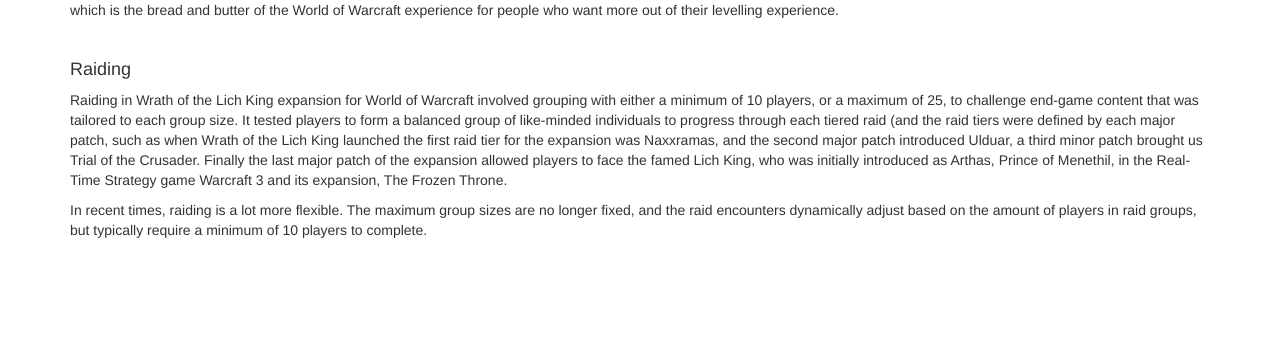
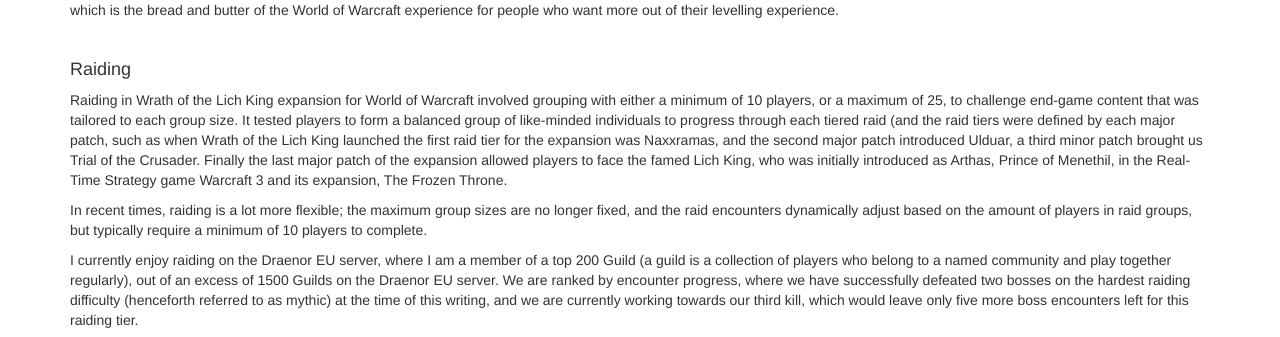
Before and after one commit to nikotrianta/triantafillou_niko_set09103_cw1, a Flask app: page /about in a window 1280 px wide. Shown: the part 1030-1367 px from the top of the page. Before the commit the page ends 1268 px from the top, so only its background shows below. Run offline with Flask 2, Linux system fonts and the light colour scheme; some libraries are stand-ins or nearby versions.

Commit message:
Add files via upload

```diff
--- a/source/templates/about.html
+++ b/source/templates/about.html
@@ -1,7 +1,7 @@
 {% extends "index.html" %} {% block content %}
 <h1>Welcome, Champion</h1>
 <h2>Assessment 1: World of Warcraft</h2>
-<img src="static/images/game-logo-wow.png" class="img-responsive center-block" style="width:50%" alt="Sonic Sega Logo">
+<img src="static/images/game-logo-wow.png" class="img-responsive center-block" style="width:50%" alt="WoW Logo">
 <h3>About</h3>
 <p class="lead">The purpose of this website is to showcase Jinja2, Python and Flask working in tandem to promote an online directory tailored to my gaming passions. My name is Niko, and this website will include information regarding the current state of the game according
     to my experience, alongside end-game dungeon overviews and the character profiles that I have dedicated my time to playing. </p><br>
@@ -17,5 +17,8 @@
     of like-minded individuals to progress through each tiered raid (and the raid tiers were defined by each major patch, such as when Wrath of the Lich King launched the first raid tier for the expansion was Naxxramas, and the second major patch introduced
     Ulduar, a third minor patch brought us Trial of the Crusader. Finally the last major patch of the expansion allowed players to face the famed Lich King, who was initially introduced as Arthas, Prince of Menethil, in the Real-Time Strategy game Warcraft
     3 and its expansion, The Frozen Throne.</p>
-<p>In recent times, raiding is a lot more flexible. The maximum group sizes are no longer fixed, and the raid encounters dynamically adjust based on the amount of players in raid groups, but typically require a minimum of 10 players to complete.</p>
-{% endblock %}}
+<p>In recent times, raiding is a lot more flexible; the maximum group sizes are no longer fixed, and the raid encounters dynamically adjust based on the amount of players in raid groups, but typically require a minimum of 10 players to complete.</p>
+<p>I currently enjoy raiding on the Draenor EU server, where I am a member of a top 200 Guild (a guild is a collection of players who belong to a named community and play together regularly), out of an excess of 1500 Guilds on the Draenor EU server. We are
+    ranked by encounter progress, where we have successfully defeated two bosses on the hardest raiding difficulty (henceforth referred to as mythic) at the time of this writing, and we are currently working towards our third kill, which would leave only
+    five more boss encounters left for this raiding tier.</p>
+<img src="static/images/enjoyraiding.jpg" class="img-responsive center-block" alt="Raiding"> {% endblock %}}
```
